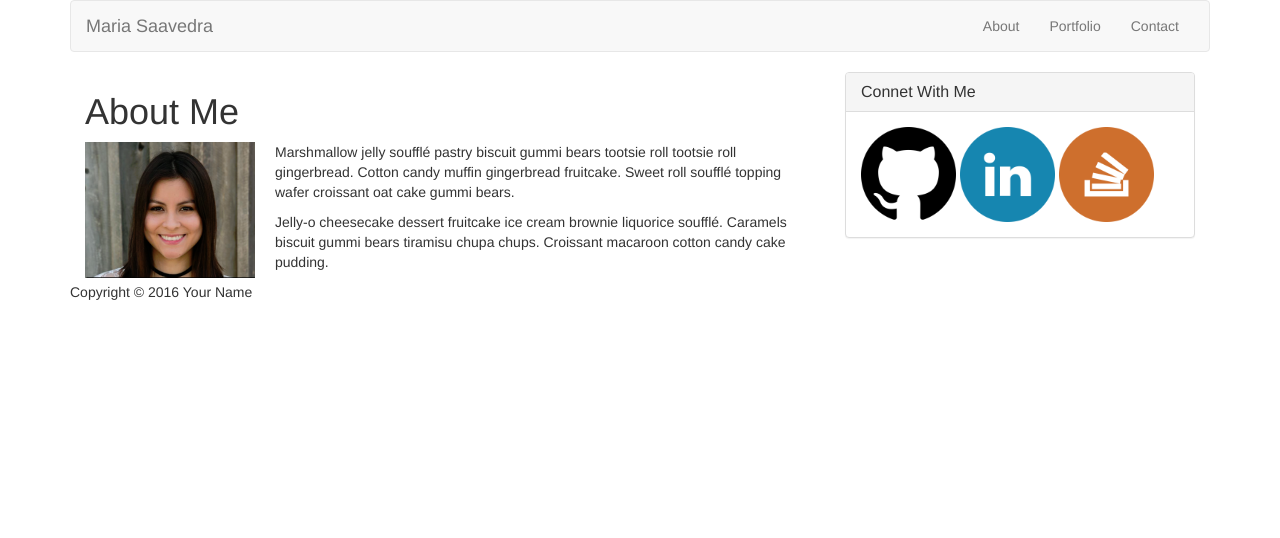
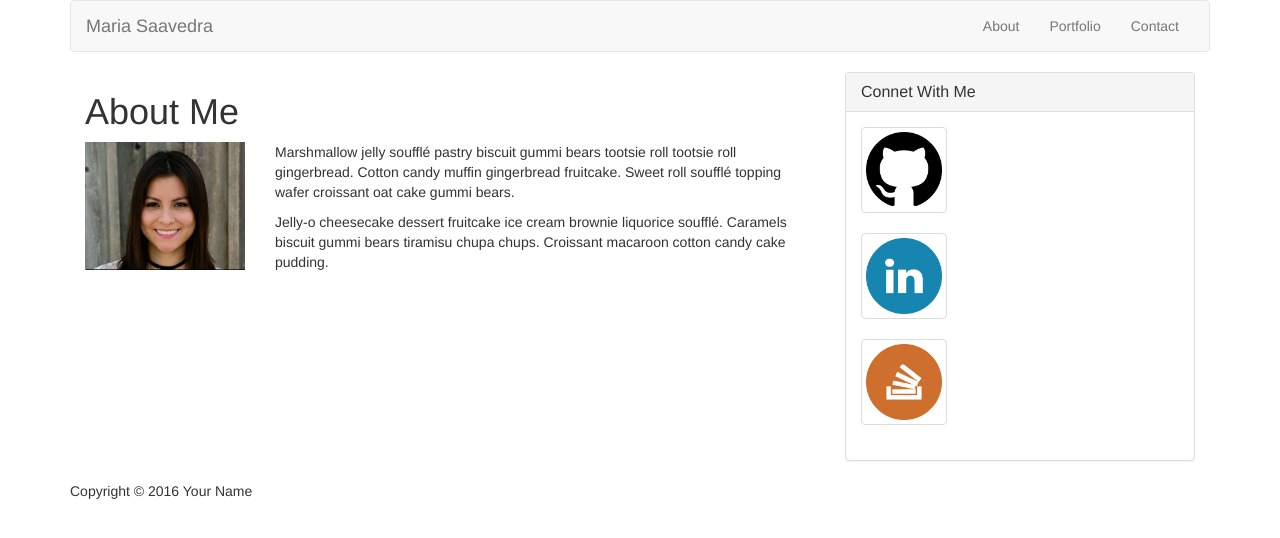
Before and after one commit to marsaavedra/bootstrap-portfolio, a plain HTML site: page index.html in a window 1280 px wide. Drawn offline with nearby package versions, Linux system fonts and the light colour scheme.

Commit message:
panel layeout

```diff
--- a/assets/css/style.css
+++ b/assets/css/style.css
@@ -1,8 +1,8 @@
 .social {
-	width: 95px ;
+	width: 85px ;
 	height: auto;
 }
 #mars {
-	width: 170px;
-	height: auto;
+	/*width: 170px;
+	height: auto;*/
 }
--- a/index.html
+++ b/index.html
@@ -50,7 +50,7 @@
         <h1>About Me</h1>
         <div class="row">
         <div class="col-md-3">
-        <img src="assets/images/headshot.png" class="auth-image" alt="Maria Saavedra" id="mars">
+        <img src="assets/images/headshot.png" class="auth-image img-responsive"  alt="Maria Saavedra" id="mars">
         </div>
         <div class="col-md-9">
         <p>Marshmallow jelly souffl&eacute; pastry biscuit gummi bears tootsie roll tootsie roll gingerbread. Cotton candy muffin gingerbread fruitcake. Sweet roll souffl&eacute; topping wafer croissant oat cake gummi&nbsp;bears.</p>
@@ -72,10 +72,14 @@
         <h3 class="panel-title">Connet With Me</h3>
         </div>
           <div class="panel-body">
-                <a href="#"><img src="assets/images/github.png" class="social" alt="GitHub" ></a>
-                <a href="#"><img src="assets/images/linkedin.png" class="social" alt="LinkedIn" ></a>
-                <a href="#"><img src="assets/images/stackoverflow.png" class="social" alt="Stack Overflow" ></a>
+            <div class="row">
+              <div class="col-md-4">
+                <a href="#" class="thumbnail"><img src="assets/images/github.png" class="social" alt="GitHub" ></a>
+                <a href="#" class="thumbnail"><img src="assets/images/linkedin.png" class="social" alt="LinkedIn" ></a>
+                <a href="#" class="thumbnail"><img src="assets/images/stackoverflow.png" class="social" alt="Stack Overflow" ></a>
             </div>
+            </div>
+           </div>
       </div>
     </div>
   </div>
```
